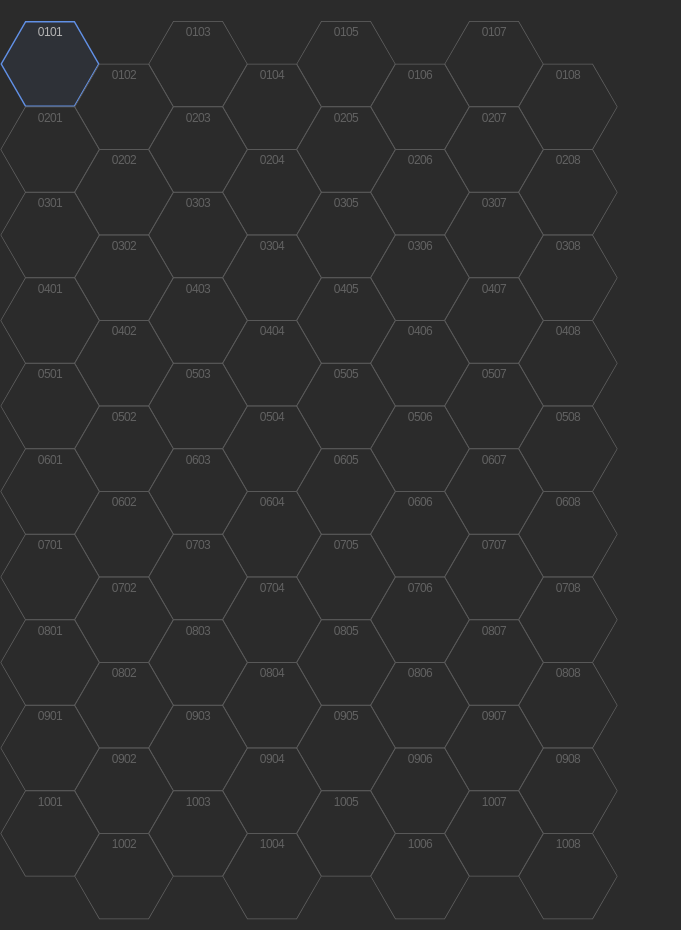
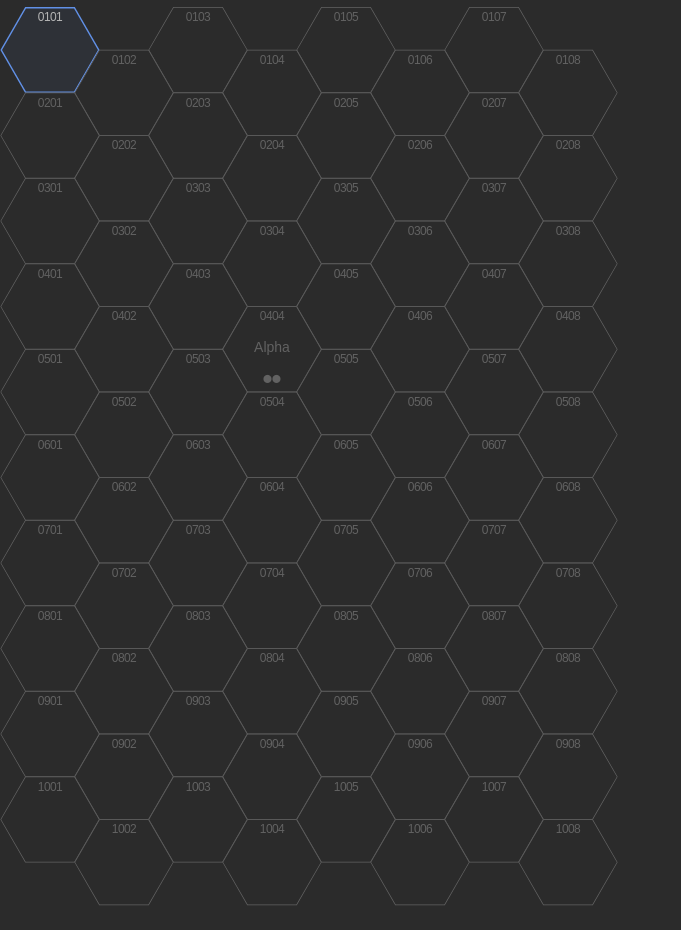
Before and after one commit to Eldaeros/fringe-map, a React (Create React App) app: page / in a window 1280 px wide. Shown: the whole page, without its empty margins (0-681 px from the left). Built offline with nearby package versions, Linux system fonts and the light colour scheme; a web font is replaced by a local one.

Commit message:
Add initial set of sector data. Display it.

```diff
--- a/src/components/HexGrid.tsx
+++ b/src/components/HexGrid.tsx
@@ -1,6 +1,7 @@
 import React, { FunctionComponent, Component } from "react";
 import styled from "styled-components";
 import SvgHexagon from "./svg/Hexagon";
+import data from "../data/sector.json";
 
 const _ = require("lodash");
 
@@ -32,6 +33,11 @@ export const HexGrid: FunctionComponent<HexGridProps> = (
             );
             const yGridCoord = _.padStart(Math.floor(rowIndex / 2) + 1, 2, "0");
 
+            const gridCoordString = `${yGridCoord}${xGridCoord}`;
+            const hexData = data.systems.filter(node => {
+                return node.location === gridCoordString;
+            })[0];
+
             // Odd Rows are offset by 75%
             const rowOffset = rowIndex % 2 ? ODD_OFFSET * HEX_SIZE : 0;
             gridLayout.push(
@@ -44,22 +50,20 @@ export const HexGrid: FunctionComponent<HexGridProps> = (
                         colIndex * HEX_SIZE * COLUMN_OFFSET + rowOffset,
                         rowIndex * HEX_SIZE * ROW_OFFSET,
                     ]}
+                    data={hexData}
                 />,
             );
         }
     }
 
-    return (
-        <>
-            {gridLayout}
-        </>
-    );
+    return <>{gridLayout}</>;
 };
 
 interface HexagonProps {
     size: number;
     position: [number, number];
     hexText?: string;
+    data?: any;
 }
 
 interface HexagonState {
@@ -83,7 +87,15 @@ export class Hexagon extends Component<HexagonProps, HexagonState> {
                 onMouseLeave={this._toggleHover}
                 hover={this.state.hover}
             >
-                <HexLabel size={this.props.size}>{this.props.hexText}</HexLabel>
+                <HexCoord size={this.props.size}>{this.props.hexText}</HexCoord>
+                {this.props.data && (<>
+                    <HexName size={this.props.size}>
+                        {this.props.data.name}
+                    </HexName>
+                    <HexFooter size={this.props.size}>
+                        {_.padStart("", this.props.data.planets.length, "⬤")}
+                    </HexFooter></>
+                )}
                 <SvgHexagon
                     width={this.props.size}
                     height={this.props.size}
@@ -118,15 +130,34 @@ const HexagonContainer = styled.div`
 
 `;
 
+
+
+const CentreHex = styled.div`
+    text-align: center;
+    position: absolute;
+    width: 50px;
+    left: calc(50% - 50px / 2);
+    color: #626262;
+`
+
 interface HexLabelProps {
     size: number;
 }
-const HexLabel = styled.div`
-    position: relative;
-    top: ${(props: HexLabelProps) => props.size * 0.25}px;
-    text-align: center;
-    color: #626262;
+const HexCoord = styled(CentreHex)`
+    top: ${(props: HexLabelProps) => props.size * 0.1}px;
     font-family: roboto-mono, sans-serif;
     font-size: 12px;
     letter-spacing: -0.05em;
 `;
+
+const HexName = styled(CentreHex)`
+    top: ${(props: HexLabelProps) => props.size * 0.4}px;
+    font-family: roboto-condensed, sans-serif;
+    font-size: 14px;
+`
+
+const HexFooter = styled(CentreHex)`
+    top: ${(props: HexLabelProps) => props.size * 0.75}px;
+    font-family: roboto-mono, sans-serif;
+    font-size: 8px;
+`;
--- /dev/null
+++ b/src/data/sector.json
@@ -0,0 +1,24 @@
+{
+    "systems": [
+        {
+			"name": "Alpha",
+			"location": "0404",
+            "attributes":
+                {
+                    "weath": 0,
+                    "crime": 0,
+                    "tech": 0,
+                    "wyrd": 0
+                },
+			"description": "",
+			"planets": [
+				{
+					"name": "Cosmo"
+				},
+				{
+					"name": "Banner"
+				}
+			]
+        }
+	]
+}
```
Also changed, not shown: 1 other file (tests, documents, lock files or other folders).
